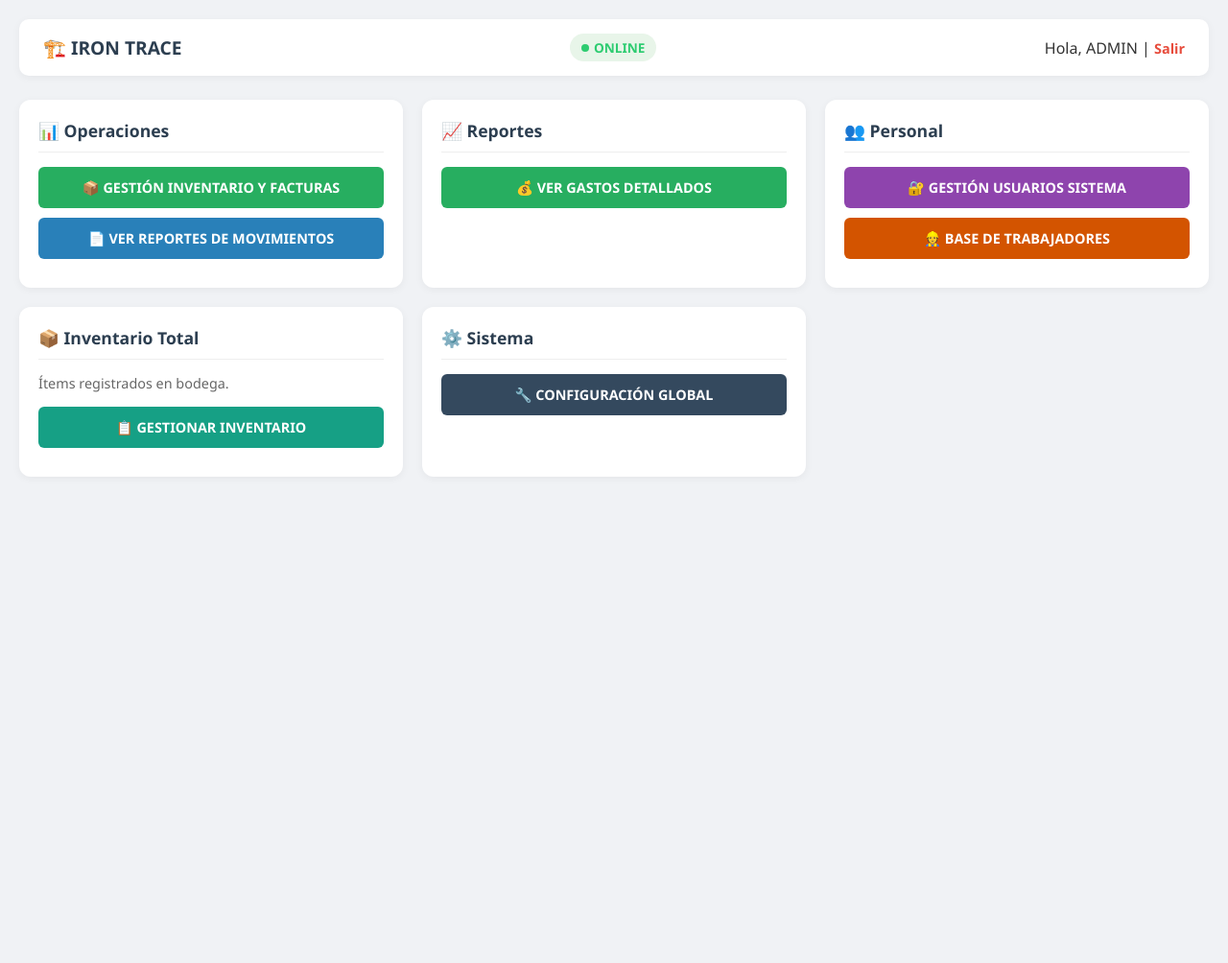
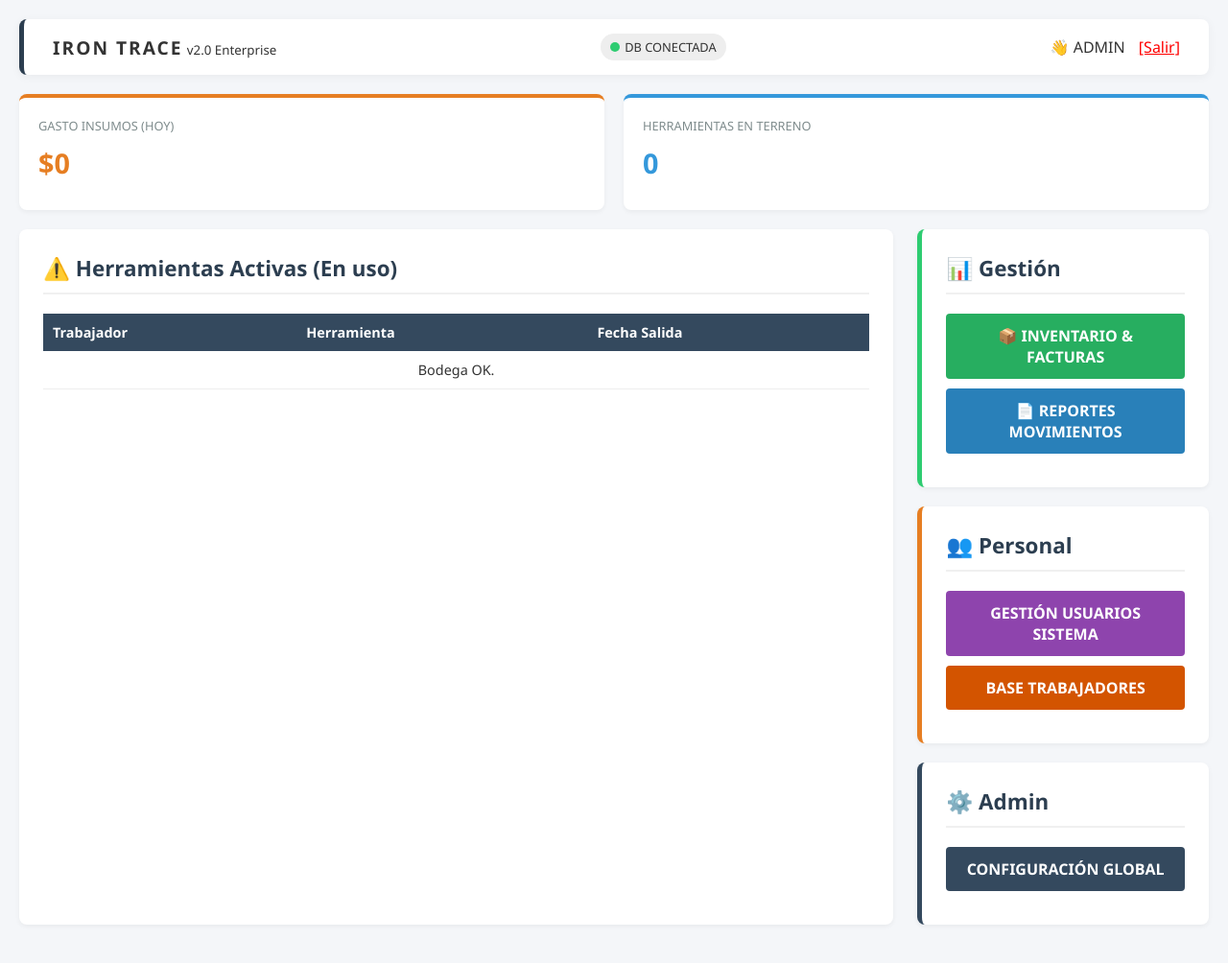
Before and after one commit to alexispferrada-wq/iron-trace-web, a Flask app: page /dashboard in a window 1280 px wide. Shown: the whole page at 96% size. Before the commit the page ends 497 px from the top, so only its background shows below. Run offline with Flask 3, Linux system fonts and the light colour scheme; the visitor is signed in with stand-in values (Sample User, id 1); data that the repository does not hold is empty; some libraries are stand-ins or nearby versions.

Commit message:
Update dashboard.html

```diff
--- a/templates/dashboard.html
+++ b/templates/dashboard.html
@@ -3,85 +3,105 @@
 <head>
     <meta charset="UTF-8">
     <title>Dashboard - Iron Trace</title>
-    <meta name="viewport" content="width=device-width, initial-scale=1.0">
     <style>
-        body { font-family: 'Segoe UI', sans-serif; background-color: #f0f2f5; margin: 0; padding: 20px; color: #333; }
+        body { font-family: 'Segoe UI', sans-serif; background-color: #f4f6f9; margin: 0; padding: 20px; color: #333; }
 
-        /* CABECERA */
-        .header { display: flex; justify-content: space-between; align-items: center; background: white; padding: 15px 25px; border-radius: 10px; box-shadow: 0 2px 8px rgba(0,0,0,0.05); margin-bottom: 25px; }
-        .logo { font-size: 1.2em; font-weight: bold; color: #2c3e50; display: flex; align-items: center; gap: 10px; }
-        .status-badge { background: #e8f5e9; color: #2ecc71; padding: 5px 12px; border-radius: 20px; font-size: 0.85em; font-weight: bold; display: flex; align-items: center; gap: 5px; }
-        .dot { width: 8px; height: 8px; background: #2ecc71; border-radius: 50%; display: inline-block; }
-        .logout { color: #e74c3c; text-decoration: none; font-weight: bold; font-size: 0.9em; }
+        /* HEADER ORIGINAL (ESTILO OSCURO) */
+        .header { display: flex; justify-content: space-between; align-items: center; background: white; padding: 15px 30px; border-radius: 8px; box-shadow: 0 2px 10px rgba(0,0,0,0.05); margin-bottom: 20px; border-left: 5px solid #2c3e50; }
+        .status-indicator { font-size: 0.8em; padding: 5px 10px; border-radius: 20px; background: #eee; display: flex; align-items: center; gap: 5px; }
+        .dot { width: 10px; height: 10px; border-radius: 50%; display: inline-block; background: #2ecc71; }
 
-        /* GRID PRINCIPAL */
-        .grid-container { display: grid; grid-template-columns: repeat(auto-fit, minmax(300px, 1fr)); gap: 20px; }
+        /* ESTADÍSTICAS */
+        .stats-grid { display: grid; grid-template-columns: repeat(auto-fit, minmax(200px, 1fr)); gap: 20px; margin-bottom: 20px; }
+        .stat-card { background: white; padding: 20px; border-radius: 8px; box-shadow: 0 2px 5px rgba(0,0,0,0.05); border-top: 4px solid #ccc; }
+        .stat-val { font-size: 1.8em; font-weight: bold; color: #2c3e50; margin: 10px 0; }
+        .stat-label { text-transform: uppercase; font-size: 0.8em; color: #7f8c8d; }
 
-        /* TARJETAS */
-        .card { background: white; padding: 20px; border-radius: 12px; box-shadow: 0 2px 8px rgba(0,0,0,0.05); }
-        h2 { margin-top: 0; font-size: 1.1em; color: #2c3e50; border-bottom: 1px solid #eee; padding-bottom: 10px; margin-bottom: 15px; display: flex; align-items: center; gap: 10px; }
+        /* LAYOUT PRINCIPAL */
+        .grid { display: grid; grid-template-columns: 3fr 1fr; gap: 25px; }
+        .card { background: white; padding: 25px; border-radius: 8px; box-shadow: 0 2px 5px rgba(0,0,0,0.05); margin-bottom: 20px; }
+        h2 { margin-top: 0; color: #2c3e50; font-size: 1.4em; border-bottom: 2px solid #f0f0f0; padding-bottom: 10px; margin-bottom: 20px; }
 
-        /* BOTONES */
-        .btn { display: block; width: 100%; padding: 12px; margin-bottom: 10px; border-radius: 6px; text-align: center; text-decoration: none; font-weight: bold; color: white; transition: 0.2s; box-sizing: border-box; font-size: 0.9em; }
-        .btn:hover { opacity: 0.9; transform: translateY(-1px); }
+        /* BOTONES DE ACCIÓN (Corregidos) */
+        .btn-config { background: #34495e; color: white; padding: 12px; display: block; text-align: center; text-decoration: none; border-radius: 4px; font-weight: bold; margin-bottom: 10px; }
+        .btn-config:hover { background: #2c3e50; }
 
         /* COLORES BOTONES */
-        .btn-green { background-color: #27ae60; }
-        .btn-blue { background-color: #2980b9; }
-        .btn-purple { background-color: #8e44ad; }
-        .btn-orange { background-color: #d35400; }
-        .btn-teal { background-color: #16a085; }
+        .btn-green { background: #27ae60; }
+        .btn-orange { background: #d35400; }
+        .btn-blue { background: #2980b9; }
 
-        /* KPI TEXTO */
-        .kpi-text { font-size: 0.9em; color: #666; margin-bottom: 15px; }
+        table { width: 100%; border-collapse: collapse; font-size: 0.9em; }
+        th { background-color: #34495e; color: white; padding: 10px; text-align: left; }
+        td { padding: 10px; border-bottom: 1px solid #eee; }
     </style>
 </head>
 <body>
 
     <div class="header">
-        <div class="logo">🏗️ IRON TRACE</div>
-        <div class="status-badge"><span class="dot"></span> ONLINE</div>
         <div>
-            Hola, {{ session['user']|upper }} | <a href="/logout" class="logout">Salir</a>
+            <span style="font-size:1.2em; font-weight:bold; letter-spacing: 2px;">IRON TRACE</span>
+            <small>v2.0 Enterprise</small>
+        </div>
+        <div class="status-indicator"><span class="dot"></span> DB CONECTADA</div>
+        <div>👋 {{ session['user'] | upper }} <a href="/logout" style="color:red; margin-left:10px;">[Salir]</a></div>
+    </div>
+
+    <div class="stats-grid">
+        <div class="stat-card" style="border-color: #e67e22;">
+            <div class="stat-label">Gasto Insumos (Hoy)</div>
+            <div class="stat-val" style="color: #e67e22;">${{ "{:,.0f}".format(stats.insumos_hoy) }}</div>
+        </div>
+        <div class="stat-card" style="border-color: #3498db;">
+            <div class="stat-label">Herramientas en Terreno</div>
+            <div class="stat-val" style="color: #3498db;">{{ stats.prestamos_qty }}</div>
         </div>
     </div>
 
-    <div class="grid-container">
-
+    <div class="grid">
         <div class="card">
-            <h2>📊 Operaciones</h2>
-            <a href="/inventario" class="btn btn-green">📦 GESTIÓN INVENTARIO Y FACTURAS</a>
-            <a href="/reportes" class="btn btn-blue">📄 VER REPORTES DE MOVIMIENTOS</a>
+            <h2>⚠️ Herramientas Activas (En uso)</h2>
+            <div style="max-height: 400px; overflow-y: auto;">
+                <table>
+                    <thead><tr><th>Trabajador</th><th>Herramienta</th><th>Fecha Salida</th></tr></thead>
+                    <tbody>
+                        {% for p in en_uso %}
+                        <tr>
+                            <td><b>{{ p['worker_id'] }}</b></td>
+                            <td>{{ p['nombre'] }} <small>({{ p['tool_id'] }})</small></td>
+                            <td>{{ p['fecha_salida'] }}</td>
+                        </tr>
+                        {% else %}
+                        <tr><td colspan="3" style="text-align:center;">Bodega OK.</td></tr>
+                        {% endfor %}
+                    </tbody>
+                </table>
+            </div>
         </div>
 
-        <div class="card">
-            <h2>📈 Reportes</h2>
-            <a href="/reportes" class="btn btn-green">💰 VER GASTOS DETALLADOS</a>
+        <div style="display: flex; flex-direction: column;">
+
+            <div class="card" style="border-left: 5px solid #2ecc71;">
+                <h2>📊 Gestión</h2>
+                <a href="/inventario" class="btn-config btn-green">📦 INVENTARIO & FACTURAS</a>
+                <a href="/reportes" class="btn-config btn-blue">📄 REPORTES MOVIMIENTOS</a>
             </div>
 
-        <div class="card">
+            <div class="card" style="border-left: 5px solid #e67e22;">
                 <h2>👥 Personal</h2>
                 {% if rol == 'admin' or rol == 'supervisor' %}
-                <a href="/usuarios" class="btn btn-purple">🔐 GESTIÓN USUARIOS SISTEMA</a>
+                    <a href="/usuarios" class="btn-config" style="background:#8e44ad;">GESTIÓN USUARIOS SISTEMA</a>
                 {% endif %}
-            <a href="/trabajadores" class="btn btn-orange">👷 BASE DE TRABAJADORES</a>
-        </div>
-
-        <div class="card">
-            <h2>📦 Inventario Total</h2>
-            <p class="kpi-text">
-                <b>{{ total_items }}</b> Ítems registrados en bodega.
-            </p>
-            <a href="/inventario" class="btn btn-teal">📋 GESTIONAR INVENTARIO</a>
+                <a href="/trabajadores" class="btn-config btn-orange">BASE TRABAJADORES</a>
             </div>
 
             {% if rol == 'admin' %}
-        <div class="card">
-            <h2>⚙️ Sistema</h2>
-            <a href="/admin/config" class="btn btn-blue" style="background:#34495e;">🔧 CONFIGURACIÓN GLOBAL</a>
+            <div class="card" style="border-left: 5px solid #34495e;">
+                <h2>⚙️ Admin</h2>
+                <a href="/admin/config" class="btn-config">CONFIGURACIÓN GLOBAL</a>
             </div>
             {% endif %}
-
+        </div>
     </div>
 
 </body>
```
Lines whose indentation alone changed are shown as unchanged.
